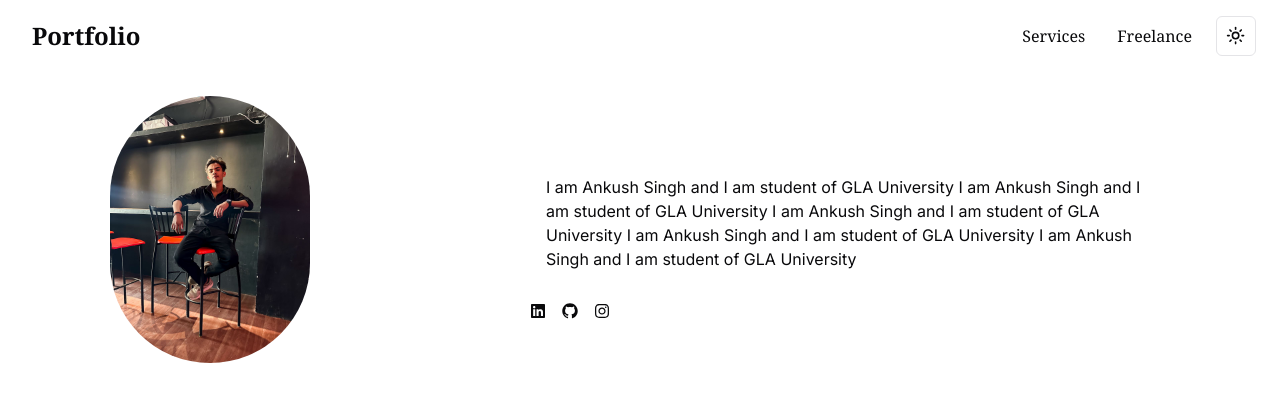
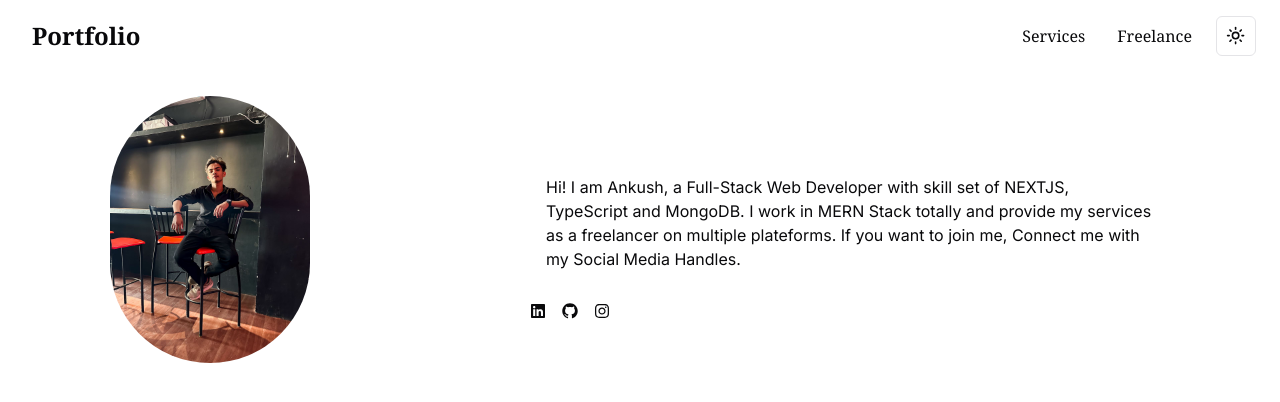
Before and after one commit to ankush-web-eng/Portfolio, a Next.js app: page / in a window 1280 px wide. Shown: the top 402 px of the page. Built offline with nearby package versions, Linux system fonts and the light colour scheme.

Commit message:
Day 01 fininshed

```diff
--- a/src/app/page.js
+++ b/src/app/page.js
@@ -38,11 +38,9 @@ export default function Home() {
          />
          <div className="md:w-1/2 w-5/6 mt-5 flex flex-col space-y-4">
           <p className="p-4 ease-linear duration-300">
-            I am Ankush Singh and I am student of GLA University
-            I am Ankush Singh and I am student of GLA University
-            I am Ankush Singh and I am student of GLA University
-            I am Ankush Singh and I am student of GLA University
-            I am Ankush Singh and I am student of GLA University
+            Hi! I am Ankush, a Full-Stack Web Developer with skill set of NEXTJS, TypeScript and MongoDB.
+            I work in MERN Stack totally and provide my services as a freelancer on multiple plateforms.
+            If you want to join me, Connect me with my Social Media Handles.
           </p>
           <span className="flex flex-row space-x-4">
             <Link href="https://www.linkedin.com/in/ankush-singh-b0389b27b/" target="_blank"><FaLinkedin /></Link>
```
